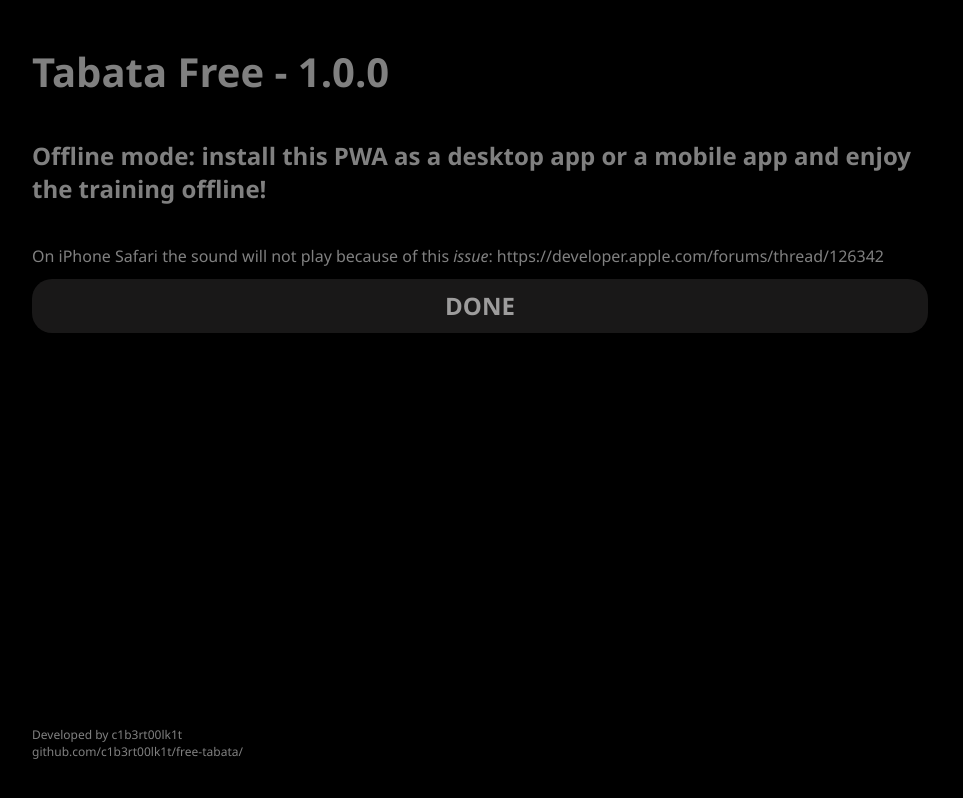
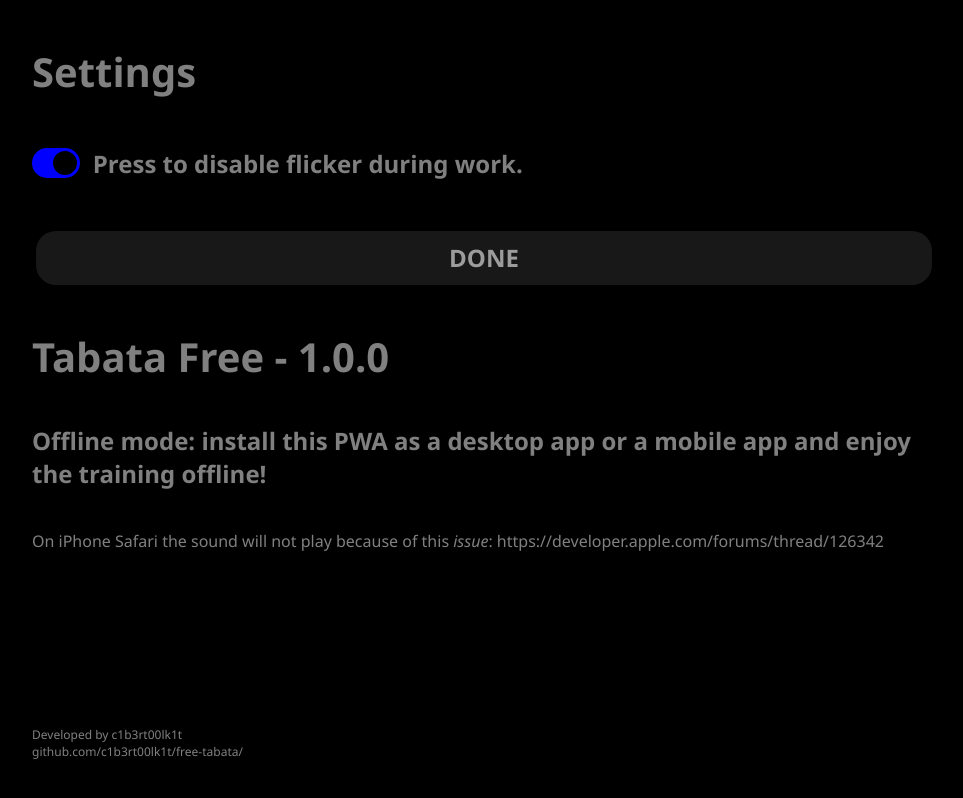
Before and after one commit to c1b3rt00lk1t/free-tabata, a React (Create React App) app: page /about in a window 1280 px wide. Shown: the whole page, without its empty margins (160-1123 px from the left). Built offline with nearby package versions, Linux system fonts and the light colour scheme.

Commit message:
Adapted the About page to include some settings selection to enable or disable the flicker animation during workout.

```diff
--- a/src/context/FreeTabataContext.js
+++ b/src/context/FreeTabataContext.js
@@ -18,10 +18,13 @@
   //enable sounds or disable them
   const [mute, setMute] = useState(true);
 
-  //important to trick the Safari Iphone autoplay restrictions (the issue persists anyway)
   const handleVolume = () => {
     !generalMode && setMute(!mute);
   };
+
+  // states for settings
+
+  const [flickerOnOff, setFlickerOnOff] = useState(true);
 
   // default starting values
   const NR_PREPARE = 4;
@@ -232,7 +235,9 @@
         flow,
         handleVolume,
         mute,
-        handleSet
+        handleSet,
+        flickerOnOff,
+        setFlickerOnOff
       }}
     >
       {children}
--- a/src/index.css
+++ b/src/index.css
@@ -270,7 +270,7 @@
         display: flex;
         flex-direction: column;
         justify-content: flex-end;
-        gap: 10vh;
+        gap: 3vh;
         width: var(--mobile-width);
         color: grey;
 
@@ -283,6 +283,7 @@
     }
     .aboutContainer h2{
         font-size: 2.5vh;
+
     }
     .aboutContainer p{
         font-size: 1.5vh;
@@ -308,7 +309,15 @@
         user-select: none; /* Standard */
     }
 
+    .settingsContainer{
+         display: flex;
+         flex-direction: row;
+         align-items: center;
+    }
 
+    .margin-left{
+        margin-left: 1vw;
+    }
 
 
 
--- a/src/pages/About.jsx
+++ b/src/pages/About.jsx
@@ -1,10 +1,22 @@
-import React from "react";
+import React, { useContext } from "react";
 import DoneButton from "../components/DoneButton";
+import { BsToggleOff, BsToggleOn} from 'react-icons/bs'
+import FreeTabataContext from "../context/FreeTabataContext";
 
 const About = () => {
+  const {flickerOnOff,setFlickerOnOff} = useContext(FreeTabataContext);
+
+  // const height= getComputedStyle(document.querySelector('h2')).height.replace(/px/i,'')
+  const height = window.innerHeight * 0.06;
   return (
     <>
       <div className="aboutContainer">
+        <h1>
+          Settings
+        </h1>
+        {flickerOnOff &&<div className='settingsContainer' onClick={() =>setFlickerOnOff(!flickerOnOff) }><BsToggleOn color='blue' size={height} /><h2 className="margin-left">Press to disable flicker  during work.</h2></div>}
+        {!flickerOnOff && <div className='settingsContainer'  onClick={() =>setFlickerOnOff(!flickerOnOff) }><BsToggleOff color='blue' size={height} /><h2 className="margin-left">Press to enable flicker during work.</h2></div>}
+        <DoneButton />
         <h1>
           <b>Tabata Free</b> - 1.0.0
         </h1>
@@ -17,7 +29,7 @@
           this <em>issue</em>: https://developer.apple.com/forums/thread/126342
         </p>
       </div>
-      <DoneButton />
+
       <div className="developed">
         <p>Developed by c1b3rt00lk1t</p>
         <p>github.com/c1b3rt00lk1t/free-tabata/</p>
```
